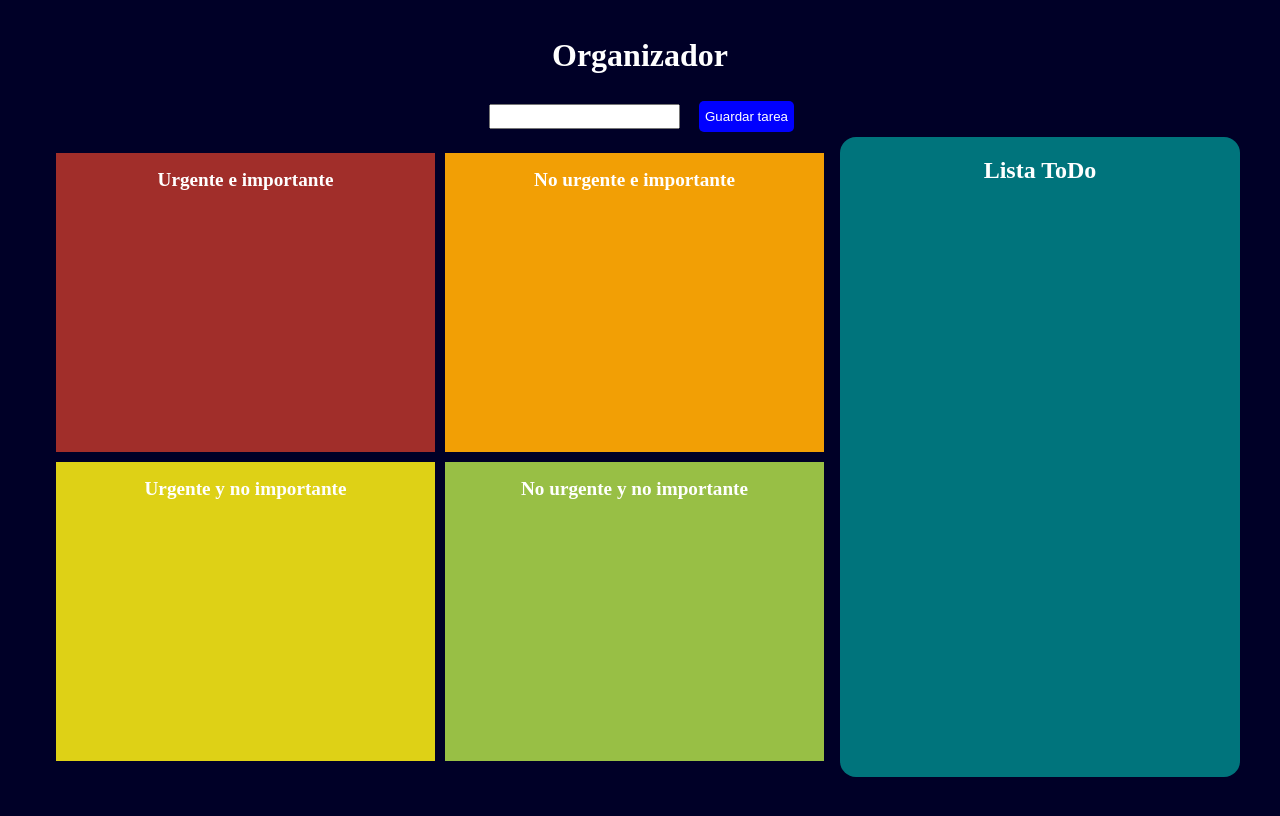
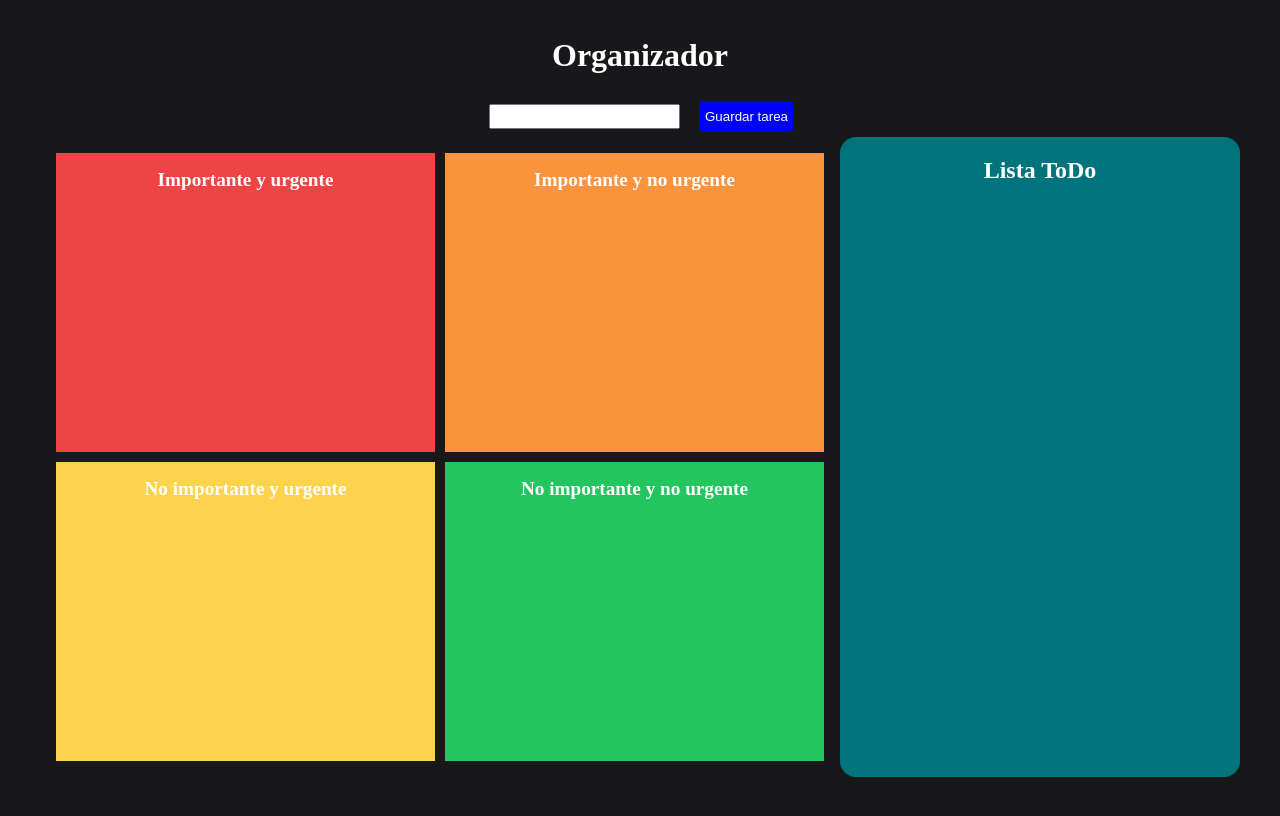
Before and after one commit to jorgef29/matriz-eisenhower, a React (Vite) app: page / in a window 1280 px wide. Built offline with nearby package versions, Linux system fonts and the light colour scheme.

Commit message:
bug fixed

```diff
--- a/src/components/CuadranteNUI.jsx
+++ b/src/components/CuadranteNUI.jsx
@@ -9,7 +9,7 @@ export const CuadranteNUI = ({ tasks, deleteTask }) => {
   };
   return (
     <div className="divMatriz2">
-      <h2>No urgente e importante</h2>
+      <h2>Importante y no urgente</h2>
       {filteredTasks.map((task, index) => (
         <div className="divTask" key={index}>
           <div className="divTaskTxt">• {task.description}</div>
--- a/src/components/CuadranteNUNI.jsx
+++ b/src/components/CuadranteNUNI.jsx
@@ -9,7 +9,7 @@ export const CuadranteNUNI = ({ tasks, deleteTask }) => {
   };
   return (
     <div className="divMatriz4">
-      <h2>No urgente y no importante</h2>
+      <h2>No importante y no urgente</h2>
       {filteredTasks.map((task, index) => (
         <div className="divTask" key={index}>
           <div className="divTaskTxt">• {task.description}</div>
--- a/src/components/CuadranteUI.jsx
+++ b/src/components/CuadranteUI.jsx
@@ -9,7 +9,7 @@ export const CuadranteUI = ({ tasks, deleteTask }) => {
   };
   return (
     <div className="divMatriz1">
-      <h2>Urgente e importante</h2>
+      <h2>Importante y urgente</h2>
       {filteredTasks.map((task, index) => (
         <div className="divTask" key={index}>
           <div className="divTaskTxt">• {task.description}</div>
--- a/src/components/CuadranteUNI.jsx
+++ b/src/components/CuadranteUNI.jsx
@@ -9,7 +9,7 @@ export const CuadranteUNI = ({ tasks, deleteTask }) => {
   };
   return (
     <div className="divMatriz3">
-      <h2>Urgente y no importante</h2>
+      <h2>No importante y urgente</h2>
       {filteredTasks.map((task, index) => (
         <div className="divTask" key={index}>
           <div className="divTaskTxt">• {task.description}</div>
--- a/src/index.css
+++ b/src/index.css
@@ -1,5 +1,5 @@
 body{
-    background-color: #000027;
+    background-color: #18181b;
     color: white;
 }
 .gridContainer{
@@ -54,22 +54,22 @@ body{
 
 }
 .divMatriz1{
-    background-color: #A12E2A;
+    background-color: #ef4444;
     grid-column: 1/3;
     grid-row: 1/3;
 }
 .divMatriz2 {
-    background-color: #F29F05;
+    background-color: #fb923c;
     grid-column: 3/5;
     grid-row: 1/3;
 }
 .divMatriz3 {
-    background-color: #DED116;
+    background-color: #fcd34d;
     grid-column: 1/3;
     grid-row:3/5
 }
 .divMatriz4 {
-    background-color: #98BF45;
+    background-color: #22c55e;
     grid-column: 3/5;
     grid-row: 3/5
 }
```
